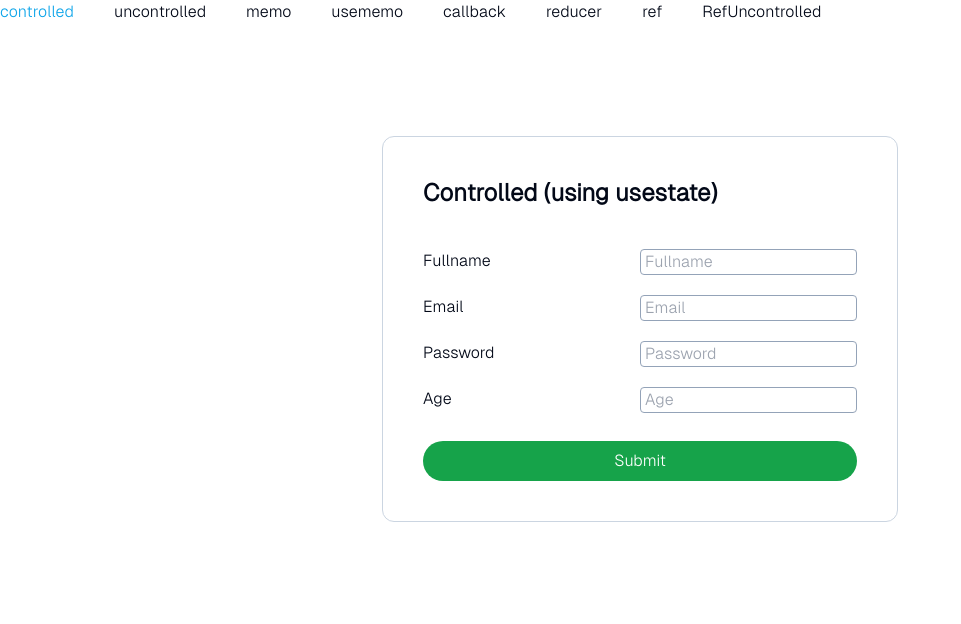
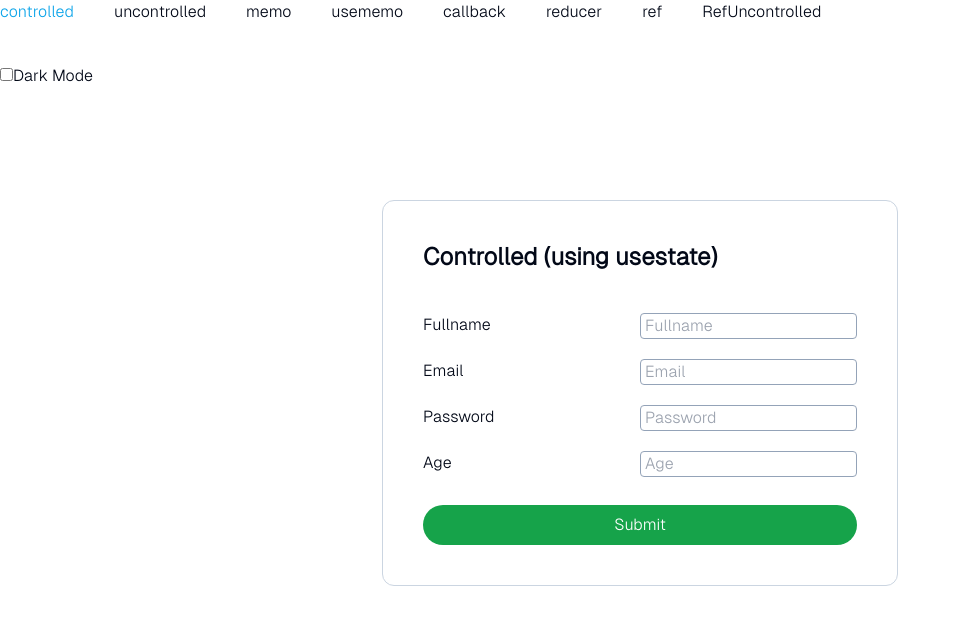
Before and after one commit to Fantonio27/Form, a React (Vite) app: page / in a window 1280 px wide. Shown: the top 624 px of the page, without its empty margins (0-961 px from the left). Built offline with nearby package versions, Linux system fonts and the light colour scheme.

Commit message:
applying context

```diff
--- a/src/App.tsx
+++ b/src/App.tsx
@@ -7,7 +7,8 @@ import UsingCallback from './components/Callback';
 import UseRef from './components/useRef/ref';
 import UseReducer from './components/useReducer/reducer';
 import RefUncontrolled from '@/components/UnControlledRef/input'
-import React from 'react';
+import React, { useState } from 'react';
+import { ThemeContext } from './lib/context.ts'
 
 const components = {
   controlled : ControlledInput,
@@ -25,8 +26,7 @@ function App() {
 
   const params = window.location.href;
   const lastURL = params.substring(params.lastIndexOf("/") + 1) || "controlled";
-
-
+  const [theme, setTheme] = useState(true)
   return (
     <>
       <nav>
@@ -37,8 +37,11 @@ function App() {
             })
           }
         </ul>
+        <input type='checkbox' onChange={()=> setTheme(prev=> !prev)}></input>Dark Mode
       </nav>
-      {React.createElement(components[lastURL as keyof typeof components])}
+      <ThemeContext.Provider value={theme}>
+        {React.createElement(components[lastURL as keyof typeof components])}
+      </ThemeContext.Provider>
     </>
   );
 }
--- a/src/components/Memo/component.tsx
+++ b/src/components/Memo/component.tsx
@@ -1,15 +1,17 @@
-import { memo } from "react";
+import { memo, useContext } from "react";
 import {type Name } from ".";
-
+import { ThemeContext } from "@/lib/context";
 const Component = memo(function Component({name} : {name: Name}) {
     console.log("Components");
 
+    const getdata = useContext(ThemeContext)
+
     return (
-      <>
+      <div className={`${getdata && 'bg-slate-500'}`}>
           <h1>Memo Component</h1>
           <p className=" text-red-400">Your First Name: {name.firstName}</p>
           <p className=" text-red-400">Your Last Name: {name.lastName}</p>
-      </>
+      </div>
     );
   })
 
--- a/src/components/UnControlled/input.tsx
+++ b/src/components/UnControlled/input.tsx
@@ -1,7 +1,7 @@
 function UnControlledInput() {
   return (
     <div className="flex justify-center items-center mt-28">
-      <form className="border border-slate-300 rounded-xl p-10">
+      <form className="border border-slate-300 rounded-xl p-10" >
         <h1 className=" font-bold text-2xl mb-10">Uncontrolled Input (without using usestate/useref)</h1>
         <div className="grid grid-cols-2 gap-y-5">
           <>
--- /dev/null
+++ b/src/lib/context.ts
@@ -0,0 +1,3 @@
+import { createContext } from "react";
+
+export const ThemeContext = createContext<boolean | null>(null);
--- a/src/main.tsx
+++ b/src/main.tsx
@@ -3,8 +3,9 @@ import ReactDOM from 'react-dom/client'
 import App from './App.tsx'
 import '../app/globals.css'
 
+
 ReactDOM.createRoot(document.getElementById('root')!).render(
-  <React.StrictMode>
+  <>
     <App />
-  </React.StrictMode>,
+  </>,
 )
```
